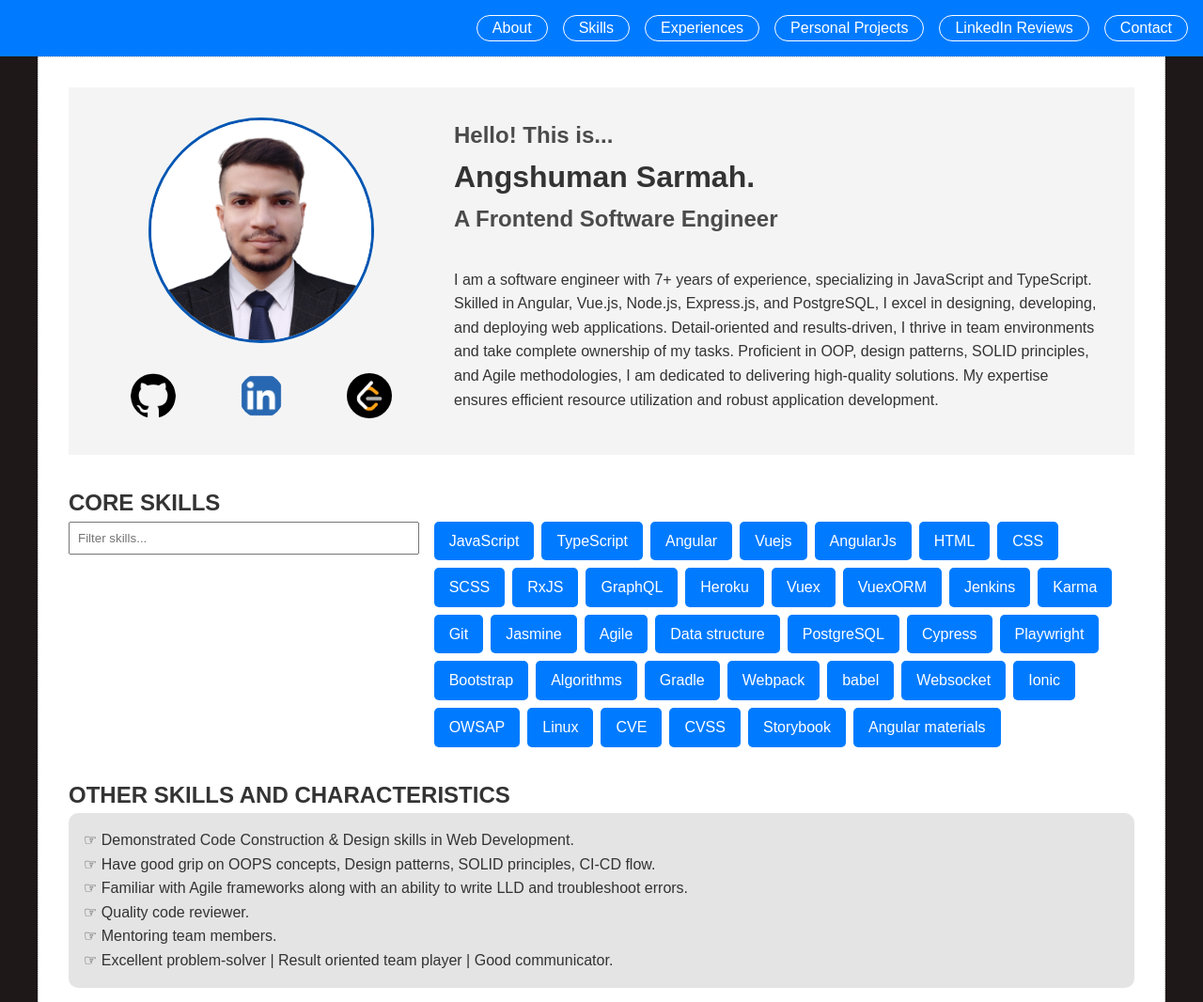
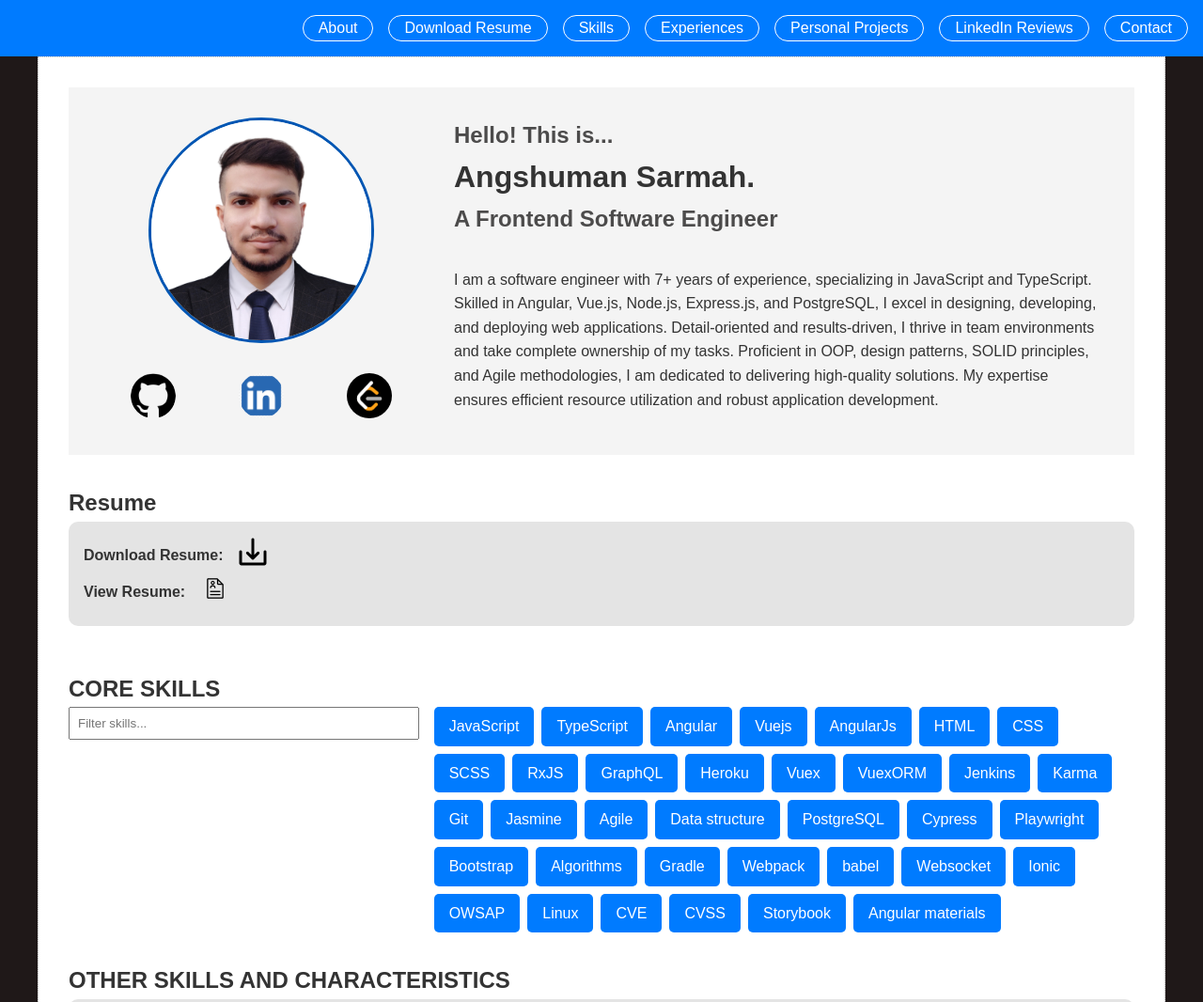
Before and after one commit to angshumanSarmah/personal-profile, a plain HTML site: page index.html in a window 1280 px wide. Shown: the top 1066 px of the page at 94% size. Drawn offline with Linux system fonts and the light colour scheme.

Commit message:
(feat): Added resume section

```diff
--- a/index.html
+++ b/index.html
@@ -12,6 +12,7 @@
     <nav class="navbar">
         <ul>
             <li><a href="#about">About</a></li>
+            <li><a href="#about">Download Resume</a></li>
             <li><a href="#skills">Skills</a></li>
             <li><a href="#experiences">Experiences</a></li>
             <li><a href="#personal-projects">Personal Projects</a></li>
@@ -51,6 +52,24 @@
                 </p>
             </div>
         </header>
+
+        <section class="skills-section" id="skills">
+            <h2>Resume</h2>
+            <div class="resume-container tile">
+                <div class="resume-holder">
+                    <strong>Download Resume:</strong>
+                    <a target="_blank" href="assets/Angshuman Sarmah - Web Developer.pdf" download>
+                        <img class="resume-icon" src="assets/download icon.png" alt="Delphix Logo">
+                    </a>
+                </div>
+                <div class="resume-holder">
+                    <strong>View Resume:</strong>
+                    <a target="_blank" href="assets/Angshuman Sarmah - Web Developer.pdf">
+                        <img class="resume-icon" src="assets/resume.png" alt="Delphix Logo">
+                    </a>
+                </div>
+            </div>
+        </section>
 
         <section class="skills-section" id="skills">
             <h2>CORE SKILLS</h2>
--- a/styles.css
+++ b/styles.css
@@ -130,6 +130,18 @@ body .main {
 }
 /* common styles ends*/
 
+/* resume section style*/
+.resume-holder {
+    display: flex;
+    align-items: center;
+}
+
+.resume-icon {
+    width: 2rem;
+    height: 2rem;
+    margin-left: 1rem;
+}
+/* resume section style ends */
 
 /* skills styles */
 .skills-container {
```
Also changed, not shown: assets/download icon.png (added), assets/resume.png (added), 1 other file.
